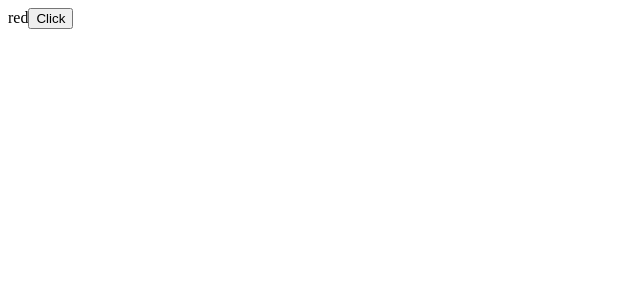
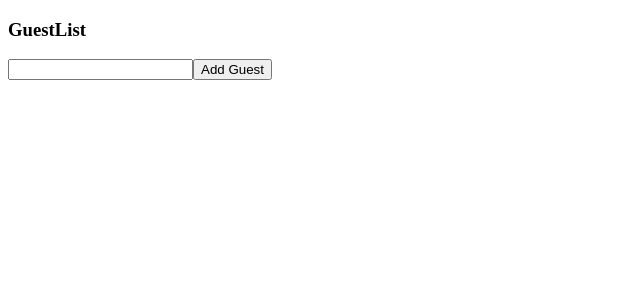
Before and after one commit to myoaung99/RTS-1, a React (Vite) app: page / in a window 1280 px wide. Shown: the top 300 px of the page, without its empty margins (0-640 px from the left). Built offline with nearby package versions, Linux system fonts and the light colour scheme.

Commit message:
typescript with generic state value

```diff
--- a/src/App.tsx
+++ b/src/App.tsx
@@ -1,8 +1,14 @@
 import { useState } from "react";
 import Parent from "./props/Parent";
+import GuestList from "./state/GuestList";
 
 function App() {
-  return <Parent />;
+  return (
+    <>
+      {/* <Parent /> */}
+      <GuestList />
+    </>
+  );
 }
 
 export default App;
--- /dev/null
+++ b/src/state/GuestList.tsx
@@ -0,0 +1,26 @@
+import React, { useCallback, useState } from "react";
+
+const GuestList: React.FC = () => {
+  const [name, setName] = useState<string>("");
+  const [guests, setGuests] = useState<string[]>([]);
+
+  const addGuestHandler = useCallback(() => {
+    setGuests((prevGuests) => [...prevGuests, name]);
+    setName("");
+  }, [setName, setGuests, name]);
+
+  return (
+    <div>
+      <h3>GuestList</h3>
+        {guests.map((guest, index)=><li key={index}>{guest}</li>)}
+      <input
+        type="text"
+        value={name}
+        onChange={(e) => setName(e.target.value)}
+      />
+      <button onClick={addGuestHandler}>Add Guest</button>
+    </div>
+  );
+};
+
+export default GuestList;
```
Also changed, not shown: src/state/UserSearch.tsx (added).
